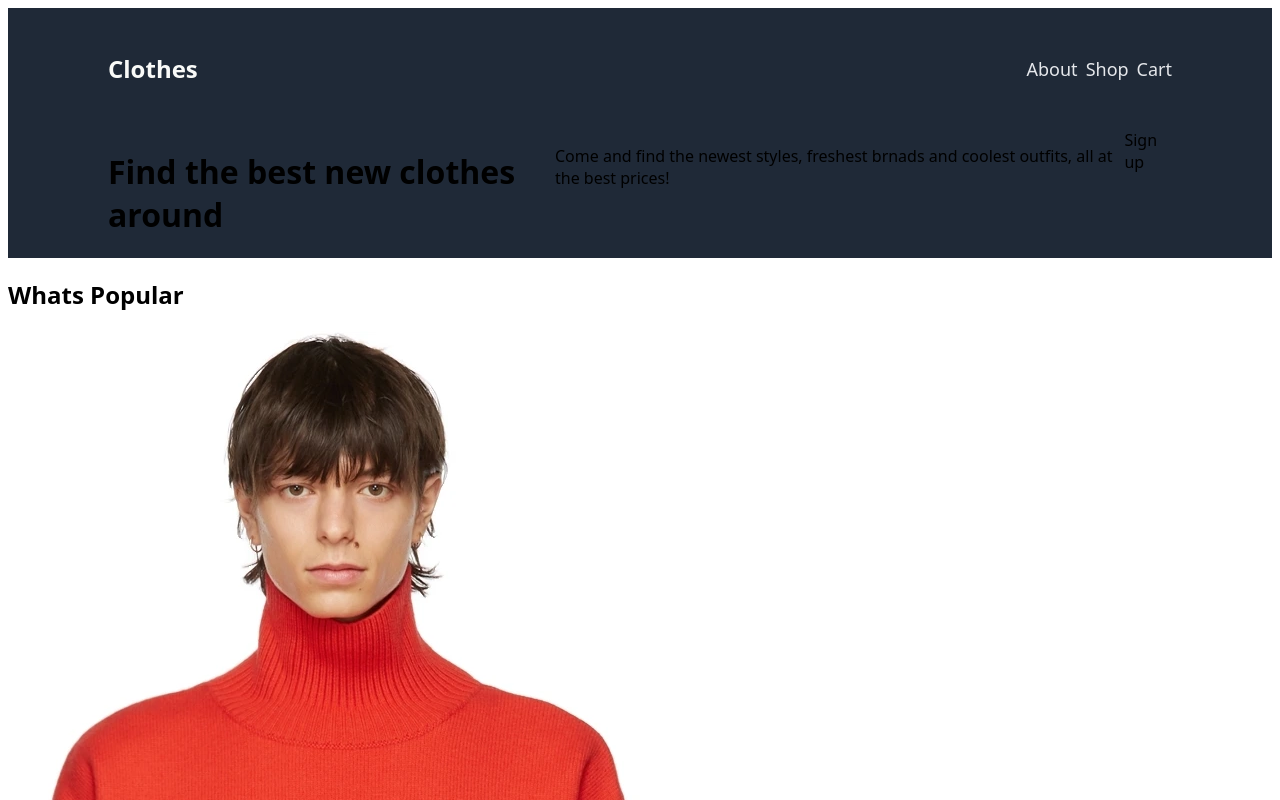
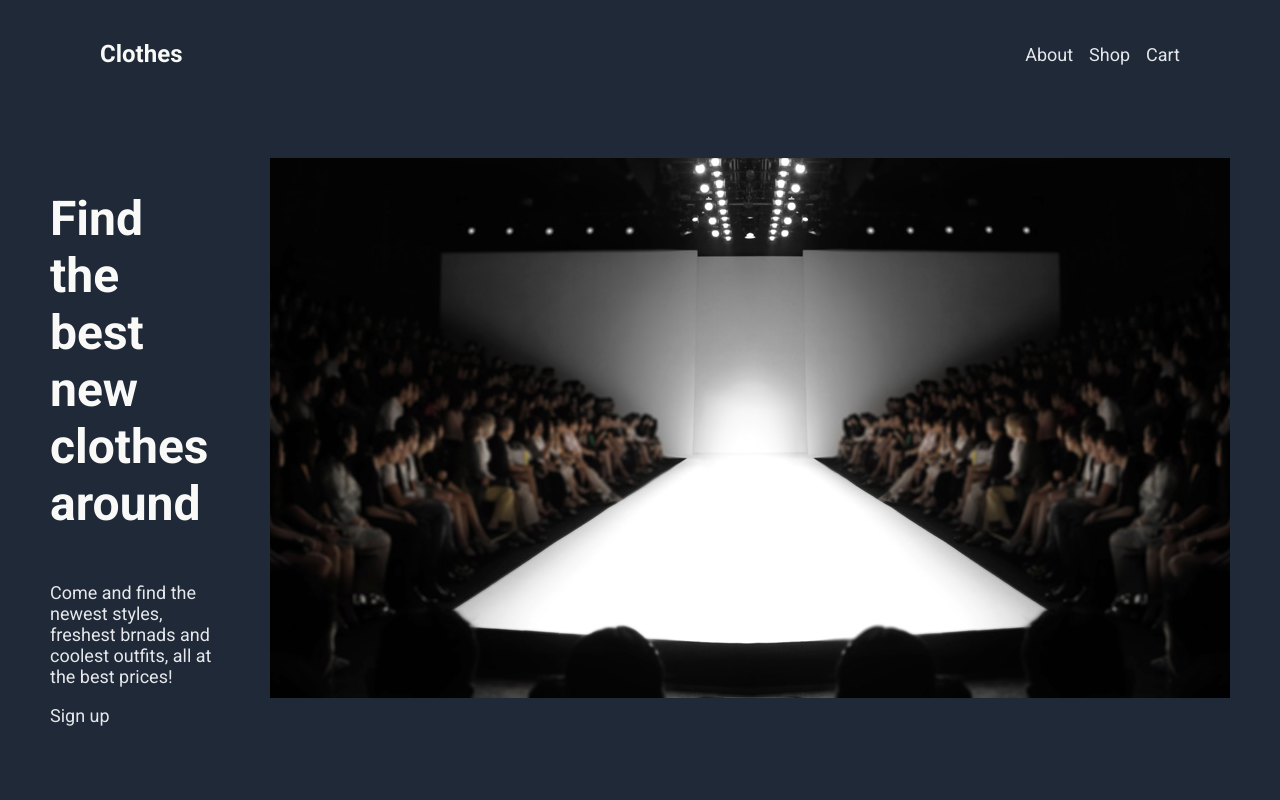
Before and after one commit to Buckerooster/DesignProject, a plain HTML site: page index.html in a window 1280 px wide. Shown: the top 800 px of the page. Drawn offline with Linux system fonts and the light colour scheme.

Commit message:
fixed some CSS

```diff
--- a/index.html
+++ b/index.html
@@ -6,7 +6,6 @@
 </html>
 
 <body>
-    <div class="content">
     <div class="header">
         <h3>Clothes</h3>
         <ul>
@@ -15,10 +14,17 @@
             <li><a href="">Cart</a></li>
         </ul>
     </div>
+
+    <div class="content">
         <div class="first-block">
+            <div class="text">
                 <h1>Find the best new clothes around</h1>
                 <p class="header-text">Come and find the newest styles, freshest brnads and coolest outfits, all at the best prices!</p>
                 <div class="button">Sign up</div>
+            </div>
+            <div class="hero">
+                <img src="./images/hero.jpeg" alt="runway">
+            </div>
         </div>
 
         <div class="info-block">
@@ -55,9 +61,9 @@
                 </div>
             </div>
         </div>
+    </div>
 
     <div class="footer">
         Copywrite © Jackson Dunn 2022
       </div>
-    </div>
 </body>
--- a/stylesheet.css
+++ b/stylesheet.css
@@ -1,31 +1,27 @@
-* {
-    font-family: system-ui, -apple-system, BlinkMacSystemFont, 'Segoe UI', Roboto, Oxygen, Ubuntu, Cantarell, 'Open Sans', 'Helvetica Neue', sans-serif;
+@import url('https://fonts.googleapis.com/css2?family=Roboto:wght@400;700&display=swap');
+
+body{
+    height: 100vh;
+    margin: 0%;
+    font-family: Roboto, sans-serif;
+    overflow: scroll;
+    display: flex;
+    flex-direction: column;
 }
 
-body {
+.header,
+.footer {
     display: flex;
-    flex-direction: row;
+    justify-content: space-between;
+    background-color: #1f2937;
 }
 
-.header {
-    background-color: #1F2937;
+ul {
     display: flex;
-    justify-content: space-between;
-    display: flex;
-    flex-direction: row;
-    align-items: center;
-    padding: 20px;
-    padding-left: 100px;
-    padding-right: 100px;
-}
-
-h3 {
-    font-size: 24px;
-    color: #f9faf8;
-}
-
-li {
-    list-style-type: none;
+    list-style: none;
+    margin: 0%;
+    padding: 0;
+    gap: 16px;
 }
 
 a {
@@ -34,15 +30,56 @@ a {
     font-size: 18px;
 }
 
-ul {
+.header {
+   padding: 16px;
+   align-items: center;
+   padding-left: 100px;
+   padding-right: 100px;
+}
+
+h3 {
+ font-size: 24px;
+ color: #f9faf8;
+}
+
+.content {
     display: flex;
-    flex-direction: row;
-    gap: 8px;
+    flex: 1;
+    align-items: center;
+    flex-direction: column;
+    justify-content: center;
 }
 
 .first-block {
-    background-color: #1F2937;
     display: flex;
-    padding-left: 100px;
-    padding-right: 100px;
+    gap: 50px;
+    background-color: #1f2937;
+    padding: 50px;
+    padding-bottom: 150px;
 }
+
+.text {
+    display: flex;
+    flex: 1;
+    flex-direction: column;
+    align-items: flex-start;
+    justify-content: center;
+    flex-wrap: wrap;
+}
+
+h1  {
+    font-size: 48px;
+    font-weight:bolder;
+    color: #f9faf8;
+}
+
+.header-text {
+    display: flex;
+    flex-wrap: wrap;
+}
+
+.header-text,
+.button {
+    font-size: 18px;
+    color: #E5E7EB;
+}
```
Also changed, not shown: images/hero.jpeg (added). Lines whose indentation alone changed are shown as unchanged.
